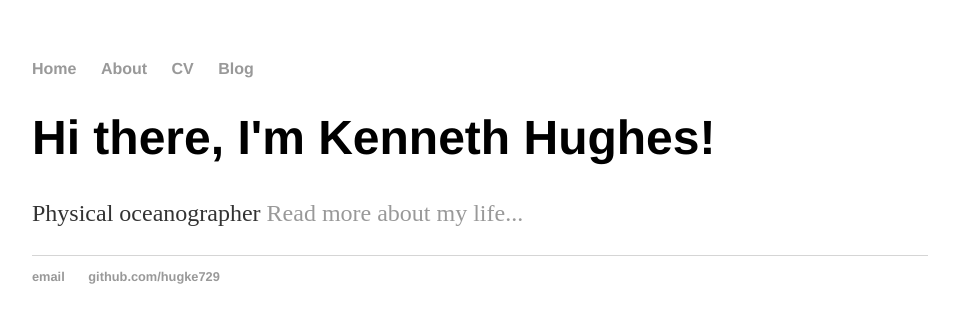
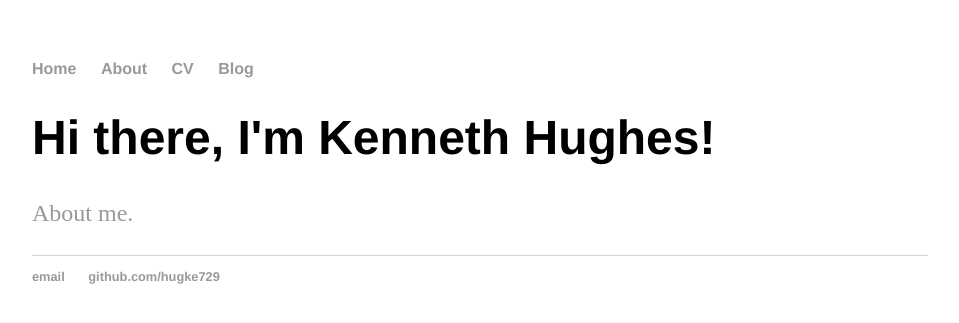
Before and after one commit to hugke729/hugke729.github.io, a Jekyll site: the page built from index.html, in a window 1280 px wide. Shown: the top 323 px of the page, without its empty margins (160-1119 px from the left). Built offline with Jekyll 4.4.1, drawn with Linux system fonts in a browser that asks for light colours.

Commit message:
Update index to rely on layouts

```diff
--- a/index.html
+++ b/index.html
@@ -1,30 +1,8 @@
-<!DOCTYPE html>
-<html>
-	<head>
-		<title>My Title</title>
-		<!-- link to main stylesheet -->
-		<link rel="stylesheet" type="text/css" href="/css/main.css">
-	</head>
-	<body>
-		<nav>
-    		<ul>
-        		<li><a href="/">Home</a></li>
-	        	<li><a href="/about">About</a></li>
-        		<li><a href="/cv">CV</a></li>
-        		<li><a href="/blog">Blog</a></li>
-    		</ul>
-		</nav>
-		<div class="container">
-    		<div class="blurb">
-        		<h1>Hi there, I'm Kenneth Hughes!</h1>
-				<p>Physical oceanographer <a href="/about">Read more about my life...</a></p>
-    		</div><!-- /.blurb -->
-		</div><!-- /.container -->
-		<footer>
-    		<ul>
-        		<li><a href="mailto:hugke729@gmail.com">email</a></li>
-        		<li><a href="https://github.com/hugke729">github.com/hugke729</a></li>
-			</ul>
-		</footer>
-	</body>
-</html>
+---
+layout: default
+title: Kenneth Hughes, Physical Oceanographer
+---
+<div class="blurb">
+	<h1>Hi there, I'm Kenneth Hughes!</h1>
+	<p><a href="/about">About me.</a></p>
+</div><!-- /.blurb -->
```
